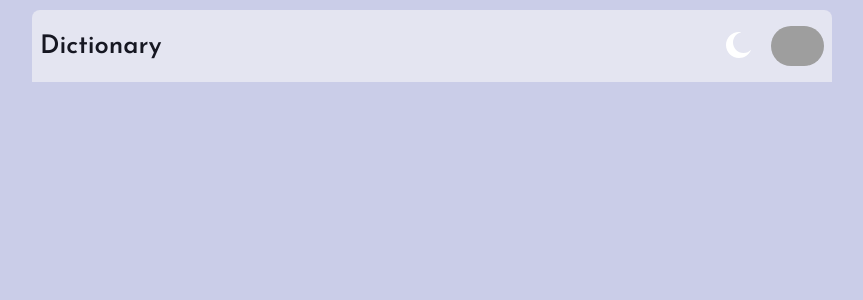
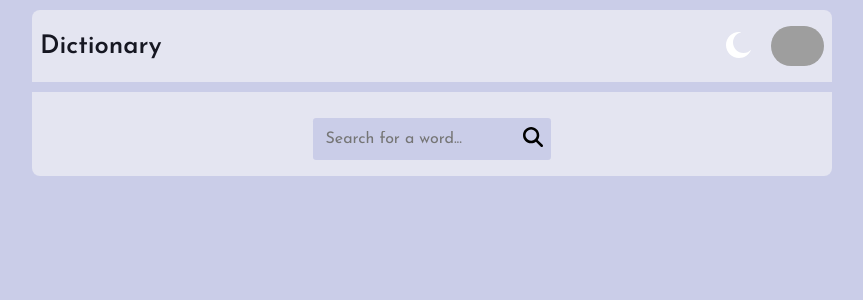
Before and after one commit to mjboy1412/Dictionary, a React (Vite) app: page / in a window 1280 px wide. Shown: the top 300 px of the page, without its empty margins (208-1071 px from the left). Built offline with nearby package versions, Linux system fonts and the light colour scheme; grey boxes are pictures that could not be loaded.

Commit message:
Added Main and Input components

```diff
--- a/src/App.jsx
+++ b/src/App.jsx
@@ -1,6 +1,7 @@
 import { useState } from 'react';
 import Header from './components/Header';
 import './style.css';
+import Main from './components/Main';
 
 function App() {
 
@@ -16,6 +17,7 @@ function App() {
     <>
     <div id='body' className={theme}>
       <Header theme={theme} changeTheme={changeTheme} />
+      <Main theme={theme} />
     </div>
     </>
   )
--- /dev/null
+++ b/src/components/Input.jsx
@@ -0,0 +1,18 @@
+import searchDark from '../images/search-dark.svg';
+import searchLight from '../images/search-light.svg';
+
+export default function Input({theme}) {
+
+    const searchIcon = theme === 'light' ? searchDark : searchLight;
+
+    return (
+        <div className='search'>
+            <label htmlFor="searchWord" className={`flex ${theme}`}>
+                <input type="text" name="word" id="searchWord" placeholder="Search for a word..." />
+                <button className='searchWordBtn'>
+                    <img src={searchIcon} alt="Search" height={20} />
+                </button>
+            </label>
+        </div>
+    );
+}
--- /dev/null
+++ b/src/components/Main.jsx
@@ -0,0 +1,10 @@
+import Input from "./Input";
+
+export default function Main({theme}) {
+
+    return (
+        <main className={`main ${theme}`}>
+            <Input theme={theme} />
+        </main>
+    );
+}
--- a/src/style.css
+++ b/src/style.css
@@ -30,20 +30,58 @@ button{
     gap:15px;
 }
 
-.header{
+.header,.main{
     width:100vw;
-    justify-content:space-between;
     max-width:800px;
     margin:10px auto 0 auto;
     padding:1rem 0.5rem;
+}
+
+.header{
+    justify-content:space-between;
     border-radius:0.5rem 0.5rem 0 0;
 }
 
-.header.light{
+.main{
+    border-radius:0 0 0.5rem 0.5rem;
+}
+
+label{
+    width:fit-content;
+    margin:10px auto 0 auto;
+    border-radius:0.2rem;
+    gap:0 !important;
+}
+
+input{
+    border:none;
+    font-size:1rem;
+    padding:0.8rem;
+    border-radius:0.3rem 0 0 0.3rem;
+    background-color:transparent;
+}
+
+.searchWordBtn{
+    padding:0.5rem;
+}
+
+label.light{
+    background-color:var(--Light-Grayish-Blue);
+}
+
+label.dark{
+    background-color:var(--Very-Dark-Blue);
+}
+
+label.dark input{
+    color:#FFF;
+}
+
+.header.light,.main.light{
     background-color:var(--Light-Grayish-Blue-Hover);
 }
 
-.header.dark{
+.header.dark,.main.dark{
     background-color:var(--Very-Dark-Desaturated-Blue);
 }
 
```
Also changed, not shown: src/images/search-dark.svg (added), src/images/search-light.svg (added).
